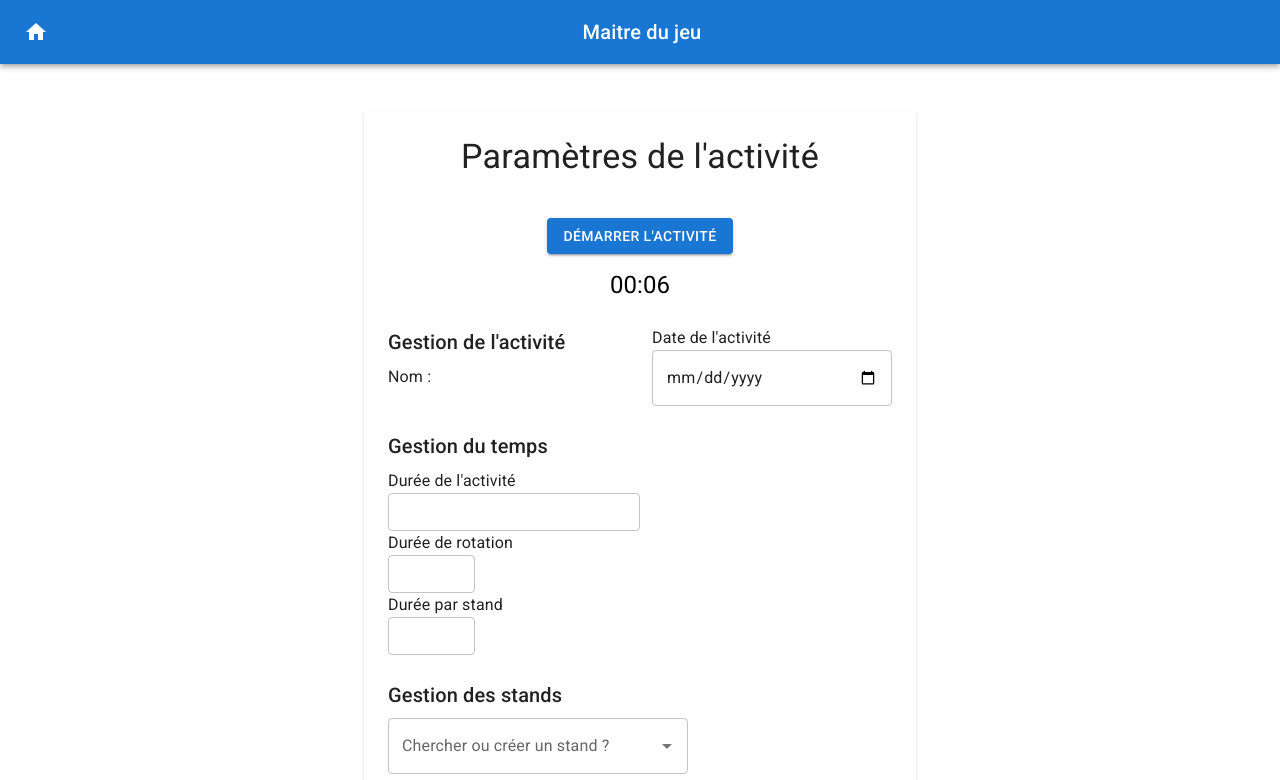
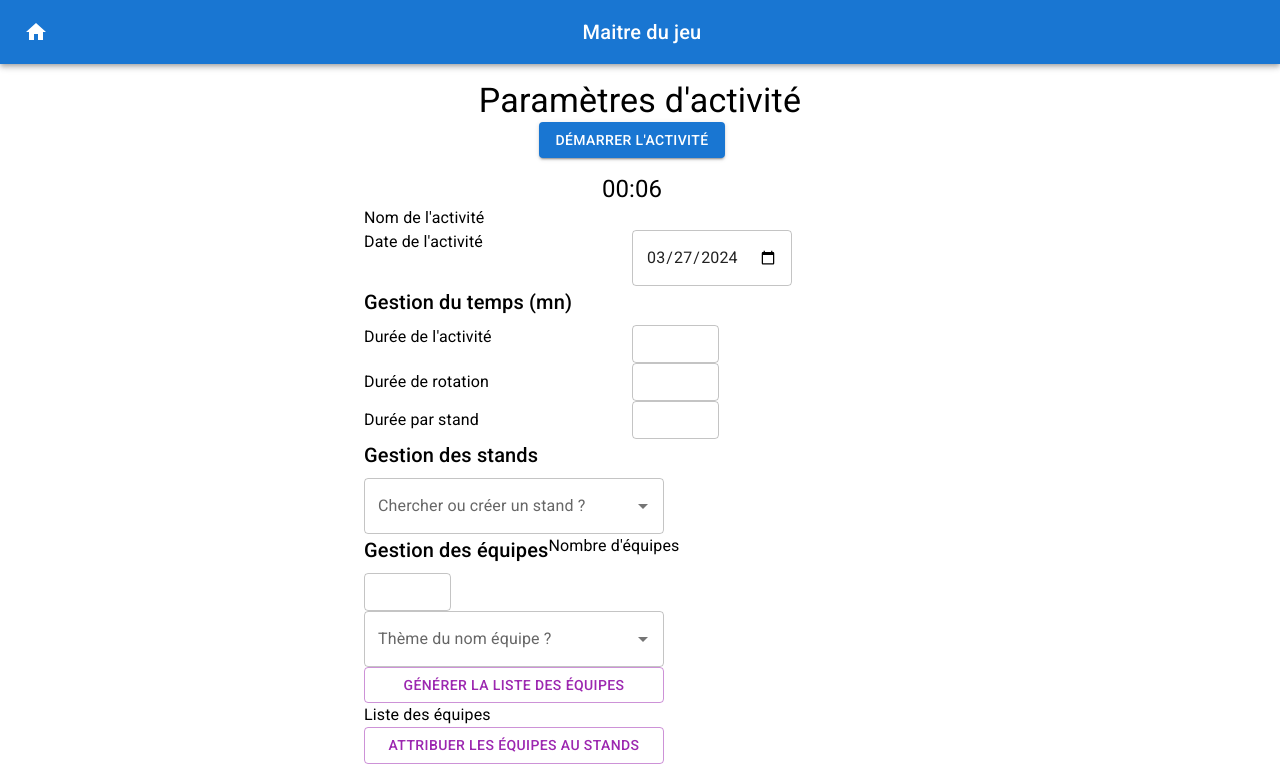
Before and after one commit to JoAnisky/rotation-app-frontend, a React (Vite) app: page /gamemaster in a window 1280 px wide. Shown: the top 780 px of the page. Built offline with nearby package versions, Linux system fonts and the light colour scheme; no server answers.

Commit message:
added: all inputs field for activity parameters

```diff
--- a/src/pages/Gamemaster.tsx
+++ b/src/pages/Gamemaster.tsx
@@ -1,20 +1,16 @@
-import PageContainer from "../layouts/PageContainer";
-// import ControlButtons from "../components/Timer/ControlButtons";
-import StopWatch from "../components/Timer/Stopwatch";
-import { ActivityContext } from "../contexts/ActivityContext";
 import { useContext, useEffect, useState } from "react";
-import { IActivityData } from "../types/activityTypes";
-import { Unstable_NumberInput as NumberInput } from "@mui/base/Unstable_NumberInput";
 import {
   Autocomplete,
   Box,
   Button,
   Container,
   Grid,
-  Paper,
   TextField,
   Typography,
 } from "@mui/material";
+import { ActivityContext } from "../contexts/ActivityContext";
+import { IActivityData } from "../types/activityTypes";
+import StopWatch from "../components/Timer/Stopwatch";
 import NavbarUp from "../components/NavbarUp";
 
 interface IPageContainerProps {
@@ -29,7 +25,8 @@ const Gamemaster: React.FC<IPageContainerProps> = ({
   const [activityData, setActivityData] = useState<IActivityData | null>(null);
   const [activityName, setActivityName] = useState<string>("");
   const [value, setValue] = useState<number | null>(null);
-  const stands = {};
+  const stands: string[] = [];
+
   // Get ActivityData
   const activityDataProvider = useContext(ActivityContext);
 
@@ -51,75 +48,103 @@ const Gamemaster: React.FC<IPageContainerProps> = ({
         animatorStandSetted={false}
       />
       <form>
-        <Container component="main" maxWidth="sm" sx={{ mb: 4 }}>
-          <Paper sx={{ my: { xs: 3, md: 6 }, p: { xs: 2, md: 3 } }}>
+        <Container component="main" maxWidth="sm">
+          <Box sx={{ p: 2 }}>
             <Typography component="h1" variant="h4" align="center">
-              Paramètres de l'activité
+              Paramètres d'activité
             </Typography>
-            <Box sx={{ my: 3 }}>
-              <Grid container spacing={3}>
+
+            {/* Grid wrapper for every elements */}
+            <Grid container spacing={2}>
+              <Grid container>
                 <Grid item xs={12}>
                   <StopWatch isAdmin={true} />
                 </Grid>
+              </Grid>
 
-                <Grid item xs={12} sm={6}>
-                  <Typography variant="h6" component="h2" gutterBottom>
-                    Gestion de l'activité
-                  </Typography>
-                  <Typography>Nom : {activityName}</Typography>
+              <Grid container>
+                <Grid item xs={6} md={6}>
+                  <Typography>Nom de l'activité</Typography>
                 </Grid>
-                <Grid item xs={12} sm={6}>
+                <Grid item xs={6}>
+                  <Typography>{activityName}</Typography>
+                </Grid>
+              </Grid>
+
+              <Grid container>
+                <Grid item xs={6}>
                   <Typography>Date de l'activité</Typography>
+                </Grid>
+                <Grid item xs={6}>
                   <TextField
+                    sx={{ width: 160 }}
                     fullWidth
                     type="date"
                     variant="outlined"
                     placeholder="Filled"
+                    defaultValue={new Date().toISOString().slice(0, 10)}
                   />
                 </Grid>
-                <Grid item xs={12}>
+              </Grid>
+
+              {/* Container for Time params */}
+              <Grid
+                container
+                alignItems="center"
+                justifyContent="space-between"
+              >
                 <Typography variant="h6" component="h2" gutterBottom>
-                    Gestion du temps
+                  Gestion du temps (mn)
                 </Typography>
-                  <Grid item xs={12} sm={6}>
-                    <Typography>Durée de l'activité</Typography>
 
+                <Box display="flex" justifyContent="space-between" width="100%">
+                  <Grid item xs={6}>
+                    <Typography>Durée de l'activité </Typography>
+                  </Grid>
+                  <Grid item xs={6}>
                     <TextField
-                    fullWidth
+                      type="number"
                       inputProps={{
                         className: "input-number",
-                        type: "number",
                         min: "0", // Minimum value
                         step: "1",
                       }}
                     />
                   </Grid>
-                  <Grid item xs={12}>
-                    <Typography>Durée de rotation</Typography>
+                </Box>
 
+                <Grid item xs={6}>
+                  <Typography>Durée de rotation </Typography>
+                </Grid>
+                <Grid item xs={6}>
                   <TextField
+                    type="number"
                     inputProps={{
                       className: "input-number",
-                        type: "number",
                       min: "0", // Minimum value
                       step: "1",
                     }}
                   />
                 </Grid>
-                  <Grid item xs={12}>
+
+                <Grid item xs={6}>
                   <Typography>Durée par stand</Typography>
-
+                </Grid>
+                <Grid item xs={6}>
                   <TextField
+                    type="number"
                     inputProps={{
                       className: "input-number",
-                        type: "number",
                       min: "0", // Minimum value
                       step: "1",
                     }}
                   />
                 </Grid>
               </Grid>
-                <Grid item xs={12}>
+              {/* END Container for Time params */}
+
+              {/* Container for Stands params */}
+              <Grid container>
                 <Typography variant="h6" component="h2" gutterBottom>
                   Gestion des stands
                 </Typography>
@@ -147,18 +172,21 @@ const Gamemaster: React.FC<IPageContainerProps> = ({
                   />
                 </Grid>
               </Grid>
-              </Grid>
-              <Grid item xs={12}>
+              {/* END Container for Stands params */}
+
+              {/* Container for Teams params */}
+              <Grid container>
                 <Typography variant="h6" component="h2" gutterBottom>
                   Gestion des équipes
                 </Typography>
-                <Grid item xs={12}>
+                <Grid item xs={6}>
                   <Typography>Nombre d'équipes</Typography>
-
+                </Grid>
+                <Grid item xs={6}>
                   <TextField
+                    type="number"
                     inputProps={{
                       className: "input-number",
-                      type: "number",
                       min: "0", // Minimum value
                       step: "1",
                     }}
@@ -181,10 +209,14 @@ const Gamemaster: React.FC<IPageContainerProps> = ({
                     noOptionsText="Aucune option"
                     sx={{ width: 300 }}
                     renderInput={(params) => (
-                      <TextField {...params} label="Nom de l'équipe ?" />
+                      <TextField {...params} label="Thème du nom équipe ?" />
                     )}
                   />
-                  <Button variant="outlined" color="secondary"sx={{ minWidth: 300 }}>
+                  <Button
+                    variant="outlined"
+                    color="secondary"
+                    sx={{ minWidth: 300 }}
+                  >
                     Générer la liste des équipes
                   </Button>
                 </Grid>
@@ -192,18 +224,30 @@ const Gamemaster: React.FC<IPageContainerProps> = ({
                   <Typography>Liste des équipes</Typography>
                 </Grid>
                 <Grid item xs={12}>
-                  <Button variant="outlined" color="secondary" sx={{ minWidth: 300 }}>
+                  <Button
+                    variant="outlined"
+                    color="secondary"
+                    sx={{ minWidth: 300 }}
+                  >
                     Attribuer les équipes au stands
                   </Button>
                 </Grid>
+              </Grid>
+              {/* END Container for Teams params */}
+
+              {/* Container for Params save */}
               <Grid item xs={12}>
-                  <Button variant="contained" sx={{ minWidth: 300, marginTop: 2 }}>
+                <Button
+                  variant="contained"
+                  sx={{ minWidth: "auto", marginTop: 2 }}
+                >
                   Sauvegarder l'activité
                 </Button>
               </Grid>
+
+              {/* END Grid wrapper for every elements */}
             </Grid>
           </Box>
-          </Paper>
         </Container>
       </form>
     </>
```
Lines whose indentation alone changed are shown as unchanged.
